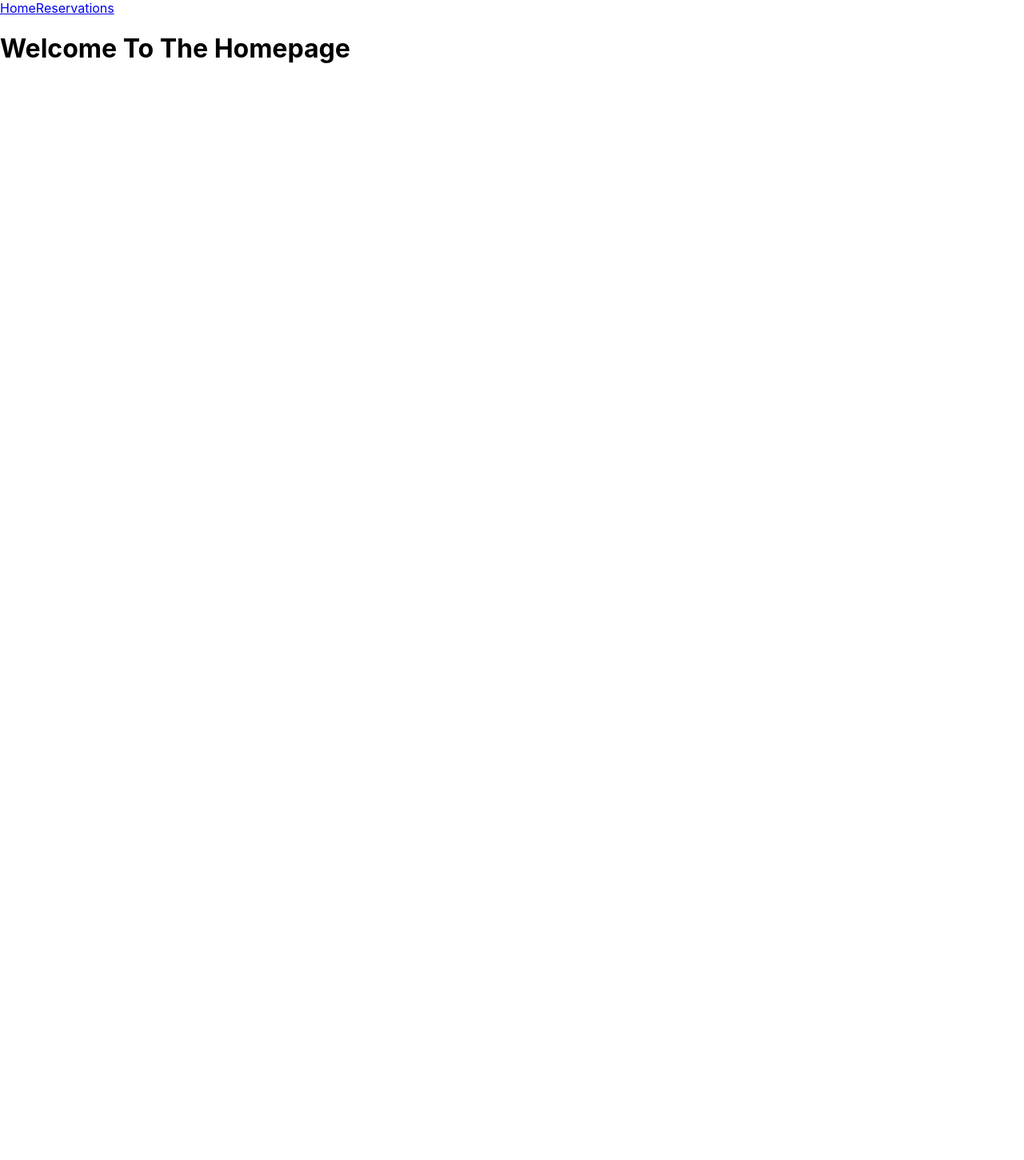
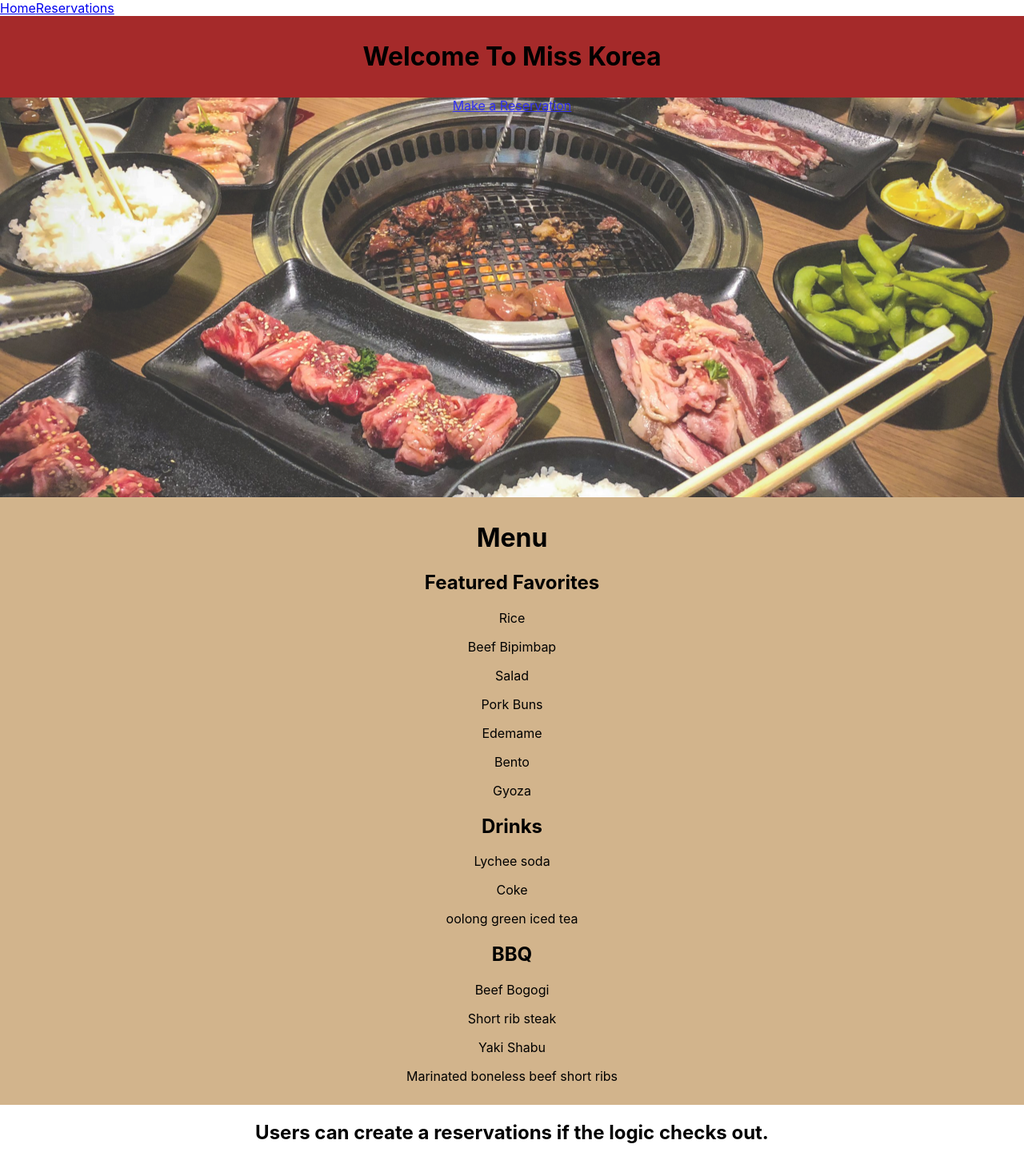
Before and after one commit to cocoabunnie/restaurant-database, a React (Create React App) app: page / in a window 1280 px wide. Shown: the whole page at 80% size. Before the commit the page ends 800 px from the top, so only its background shows below. Built offline with nearby package versions, Linux system fonts and the light colour scheme.

Commit message:
added homepage

```diff
--- a/src/Components/Home.js
+++ b/src/Components/Home.js
@@ -3,6 +3,9 @@ import { BrowserRouter, Route, Link, Switch} from 'react-router-dom';
 import axios from 'axios';
 import ReservationCard from './Card';
 import ReservationForm from './ReservationForm';
+import foodImage from './foodImage.jpeg'
+import home from './home.css';
+
 
 class Homepage extends Component{
   constructor(props){
@@ -12,8 +15,39 @@ class Homepage extends Component{
   render(){
       //Display all students from database
         return(
-            <div>
-                <h1>Welcome To The Homepage</h1>
+            <div className = "homepage" >
+                <div className = "welcomeBanner">
+                <h1>Welcome To Miss Korea </h1>
+                </div>
+                <div className = "parallax">
+                    <Link to= "/new-reservation" className= "newResButton"> Make a Reservation</Link>
+                    {/* <button> Make a Reservation</button> */}
+                    {/* <img src ={foodImage} />  */}
+                </div>
+                <div className = "menu">
+                <h1 className = "menuHeader"> Menu </h1>
+                <h2> Featured Favorites</h2>
+                <p> Rice </p>
+                <p> Beef Bipimbap </p>
+                <p> Salad </p>
+                <p> Pork Buns </p>
+                <p> Edemame </p>
+                <p> Bento</p>
+                <p> Gyoza</p>
+
+                <h2> Drinks </h2>
+                <p> Lychee soda</p>
+                <p> Coke</p>
+                <p> oolong green iced tea</p>
+
+                <h2> BBQ </h2>
+                <p> Beef Bogogi</p>
+                <p> Short rib steak</p>
+                <p> Yaki Shabu</p>
+                <p> Marinated boneless beef short ribs</p>
+                </div>
+
+                <h2> Users can create a reservations if the logic checks out.</h2>
             </div>
         );
     }
--- /dev/null
+++ b/src/Components/home.css
@@ -0,0 +1,47 @@
+div.homepage{
+    text-align: center;
+
+}
+
+
+div.welcomeBanner {
+    background-color: brown;
+    padding: 10px;
+}
+
+
+.parallax {
+    /* The image used */
+    background-image: url("bqq.jpeg");
+    opacity: 0.8;
+
+    /* Set a specific height */
+    min-height: 500px;
+
+    /* Create the parallax scrolling effect */
+    background-attachment: fixed;
+    background-position: center;
+    background-repeat: no-repeat;
+    background-size: cover;
+  }
+
+ .menu{
+      background-color: tan;
+      padding: 10px;
+
+  }
+
+button{
+    background-color: tan;
+    padding: 12px 28px;
+    position: absolute;
+    top: 50%;
+    left: 50%;
+    transform: translate(-50%, -50%);
+    font-size: 20px;
+
+}
+button:hover {
+    background-color: whitesmoke;
+
+}
```
Also changed, not shown: src/Components/bqq.jpeg (added), src/Components/foodImage.jpeg (added).
